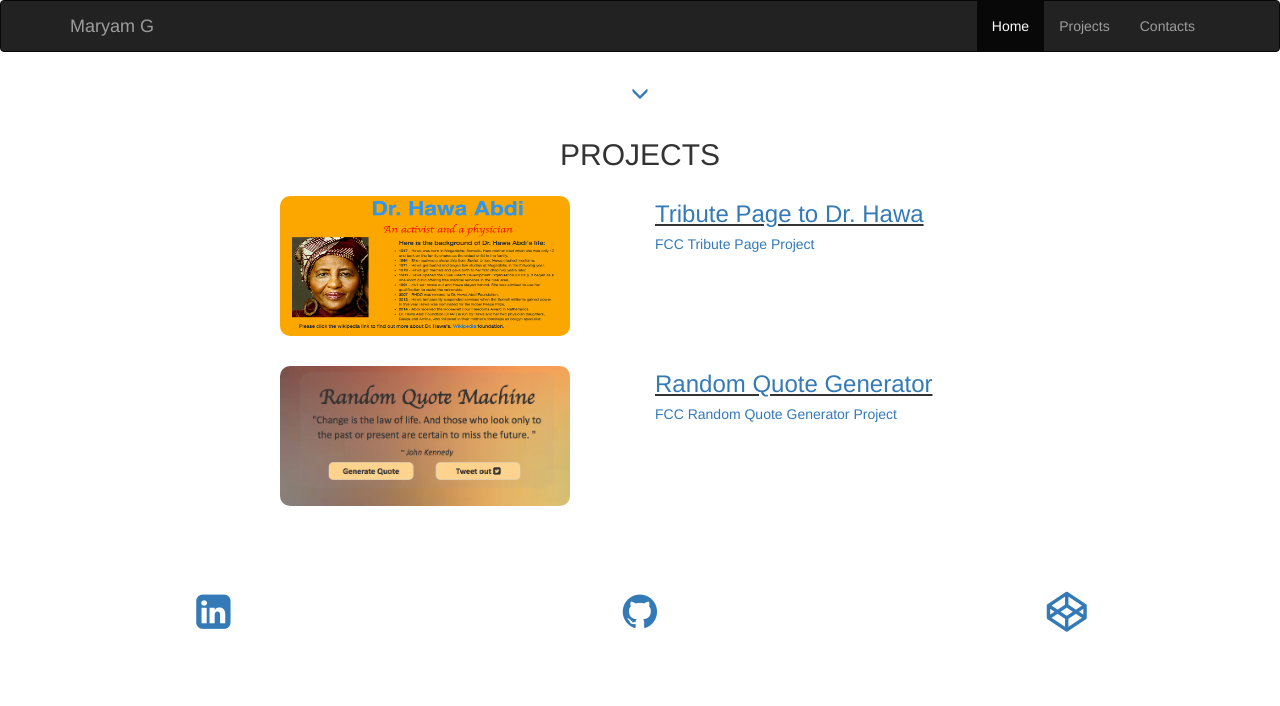
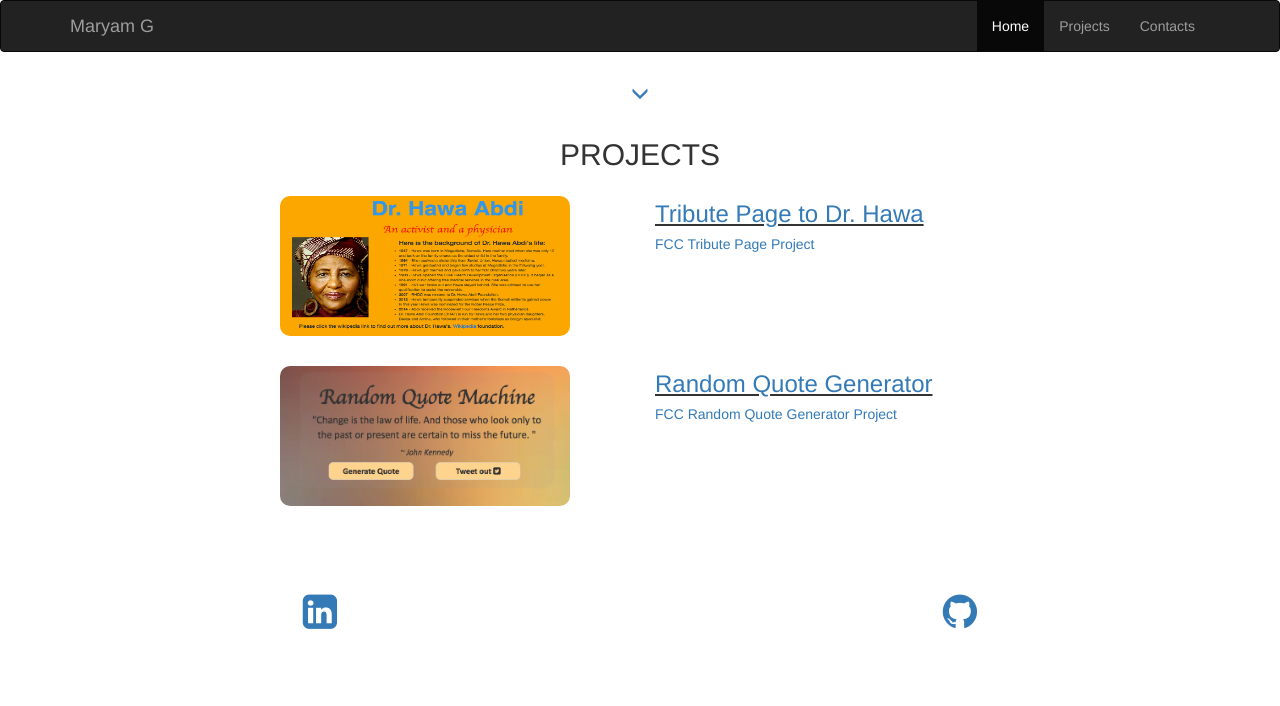
Before and after one commit to amran16/amran16.github.io, a plain HTML site: page index.html in a window 1280 px wide. Drawn offline with nearby package versions, Linux system fonts and the light colour scheme.

Commit message:
update project link

```diff
--- a/index.html
+++ b/index.html
@@ -77,18 +77,7 @@
       </div>
       </div>
 
-
-
-
-
-
-
-
-
-
     </div>
-
-
    </div>
  </div>
 </div>
@@ -97,7 +86,7 @@
    <div class="row text-center">
 
      <!--LinkedIn logo-->
-   	<div class="col-sm-4">
+   	<div class="col-sm-6">
    		<a href="https://www.linkedin.com/in/maryamgulaid" target="_blank"
    		   class="btn btn-social-icon btn-linkedin">
    		   <i class="fa fa-linkedin-square fa-4x" aria-hidden="true"></i>
@@ -105,18 +94,10 @@
    	</div>
 
    	 <!--gitpages logo-->
-   	<div class="col-sm-4">
+   	<div class="col-sm-6">
    		<a href="https://github.com/amran16" target="_blank"
    		   class="btn btn-social-icon btn-git">
    			<i class="fa fa-github fa-4x" aria-hidden="true"></i>
-   		</a>
-   	</div>
-
-   	<!--gitpages logo-->
-   	<div class="col-sm-4">
-   		<a href="http://codepen.io/maryam106/" target="_blank"
-   		   class="btn btn-social-icon btn-codepen">
-   			<i class="fa fa-codepen fa-4x" aria-hidden="true"></i>
    		</a>
    	</div>
 
```
